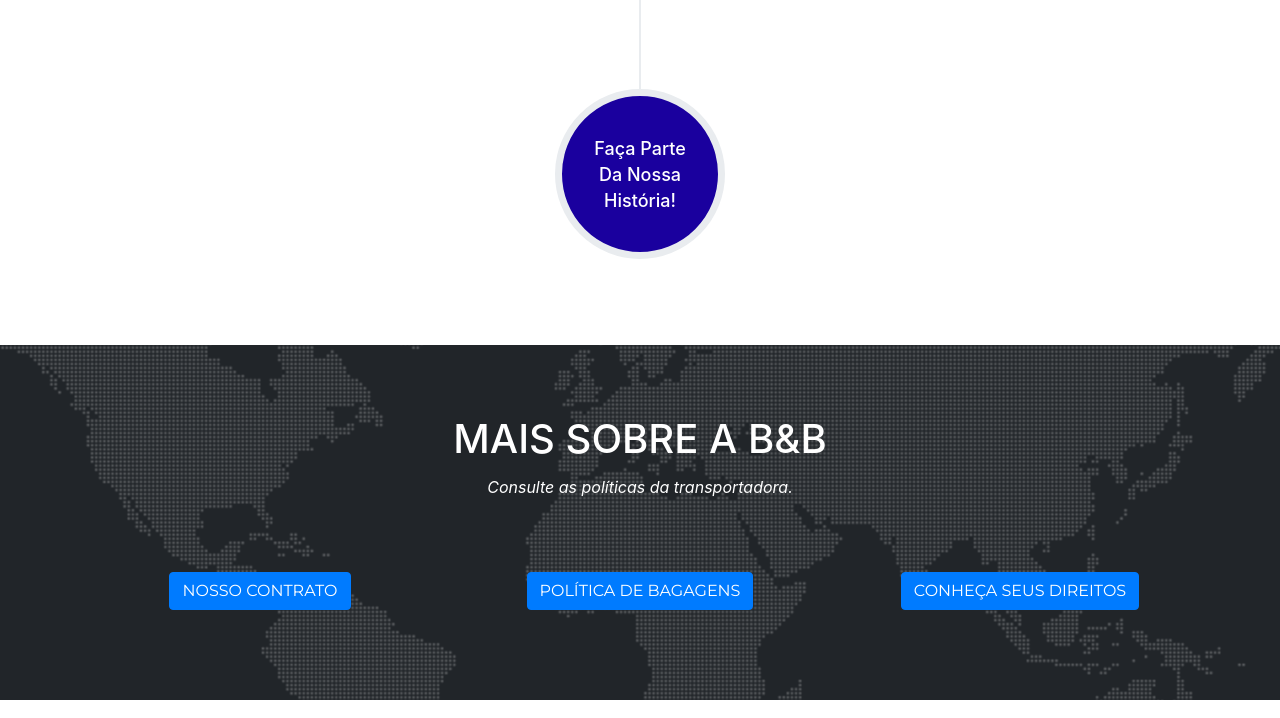
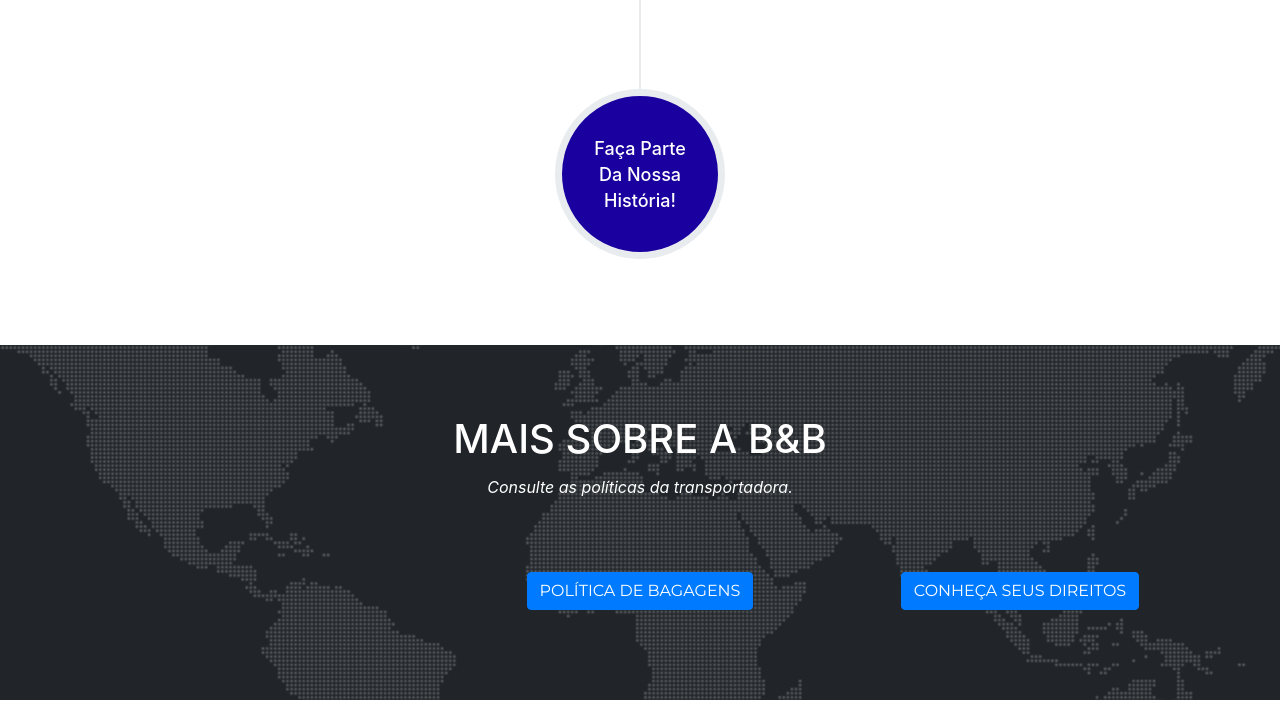
Before and after one commit to Jvictor97/BeBTransport, a website with bundled scripts: page index.html in a window 1280 px wide. Shown: the part 3910-4628 px from the top of the page. Built offline with nearby package versions, Linux system fonts and the light colour scheme; a web font is replaced by a local one.

Commit message:
Testando

```diff
--- a/index.html
+++ b/index.html
@@ -300,7 +300,7 @@
                 <div class="clearfix"></div>
                 <div class="col-lg-4 text-center">
                   <div id="success"></div>
-                  <a class="btn btn-primary btn-xl text-uppercase" style="color: white; margin-bottom: 20px" href="./Contrato.docx">Nosso contrato</a>
+                  <!--<a class="btn btn-primary btn-xl text-uppercase" style="color: white; margin-bottom: 20px" href="./Contrato.docx">Nosso contrato</a>-->
                 </div>
                 <div class="col-lg-4 text-center">
                   <div id="success"></div>
```
